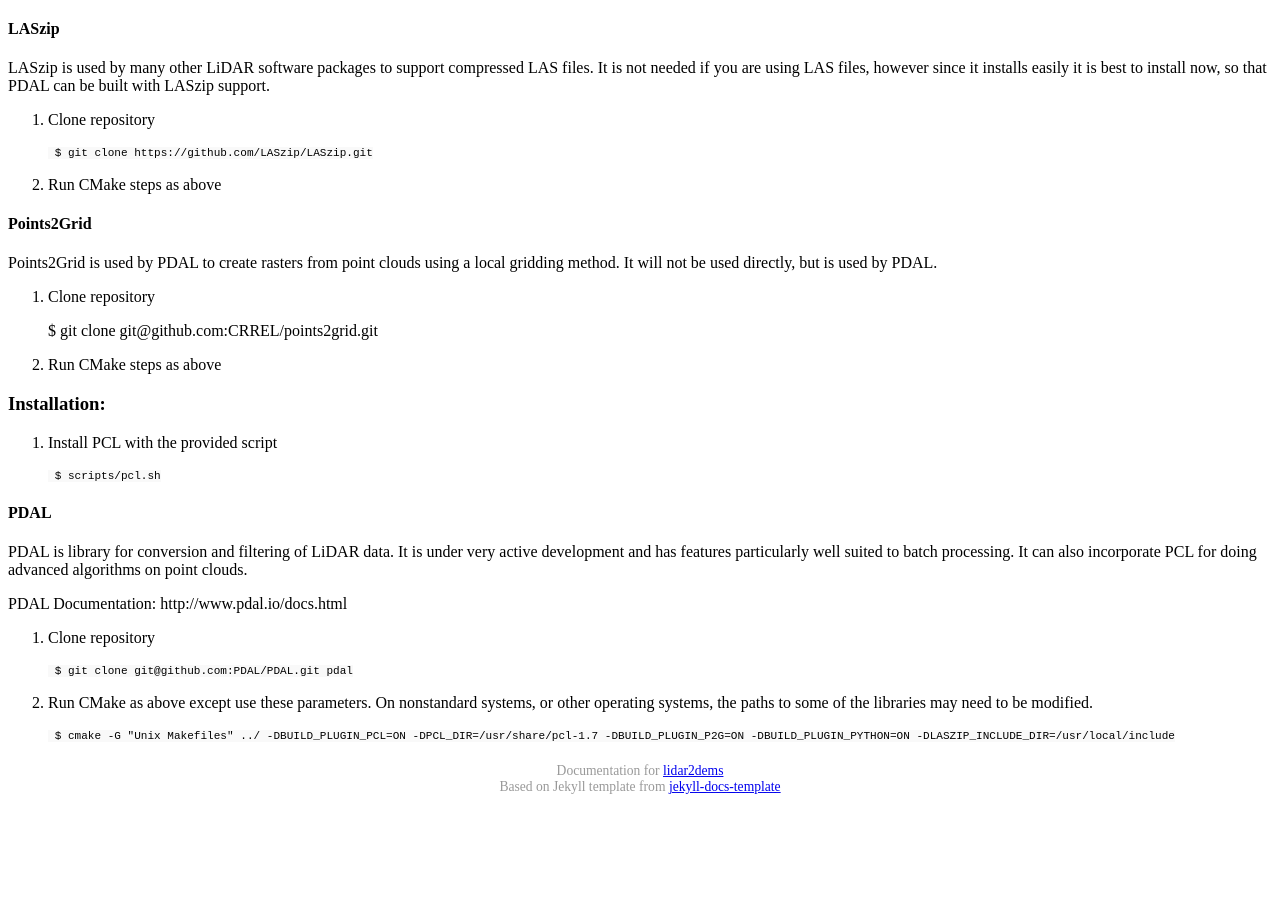
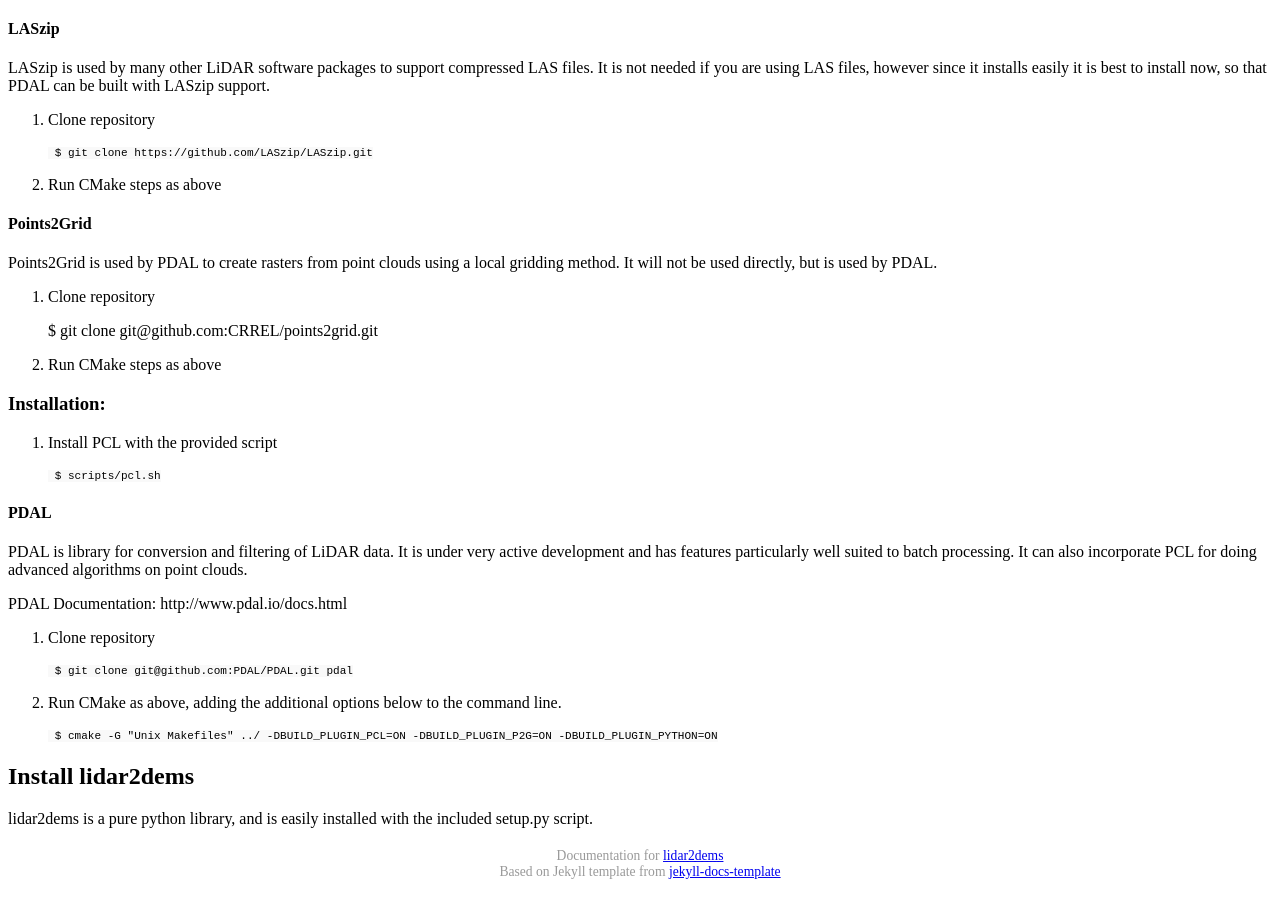
Before and after one commit to Applied-GeoSolutions/lidar2dems, a Jekyll site: the page built from _posts/2015-05-28-installation.md, in a window 1280 px wide and 900 px high, scrolled down 981 px. Built offline with Jekyll 4.4.1, drawn with Linux system fonts in a browser that asks for light colours; Markdown is read by kramdown in place of the engine named in the settings; a style sheet for code colours, icons or effects is not loaded; before the commit the page ends 1796 px from its top, so only the background shows below that.

Commit message:
installation updates

```diff
--- a/_posts/2015-05-28-installation.md
+++ b/_posts/2015-05-28-installation.md
@@ -69,6 +69,10 @@
 
         $ git clone git@github.com:PDAL/PDAL.git pdal
 
-2. Run CMake as above except use these parameters. On nonstandard systems, or other operating systems, the paths to some of the libraries may need to be modified.
+2. Run CMake as above, adding the additional options below to the command line.
 
-        $ cmake -G "Unix Makefiles" ../ -DBUILD_PLUGIN_PCL=ON -DPCL_DIR=/usr/share/pcl-1.7 -DBUILD_PLUGIN_P2G=ON -DBUILD_PLUGIN_PYTHON=ON -DLASZIP_INCLUDE_DIR=/usr/local/include
+        $ cmake -G "Unix Makefiles" ../ -DBUILD_PLUGIN_PCL=ON -DBUILD_PLUGIN_P2G=ON -DBUILD_PLUGIN_PYTHON=ON
+
+
+## Install lidar2dems
+lidar2dems is a pure python library, and is easily installed with the included setup.py script.
```
